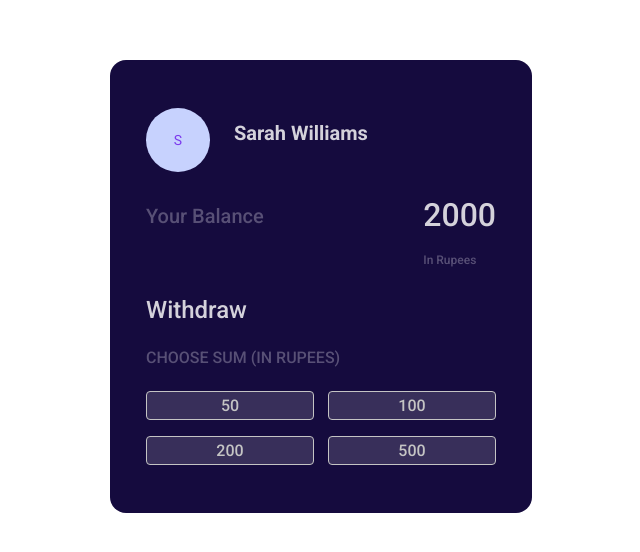
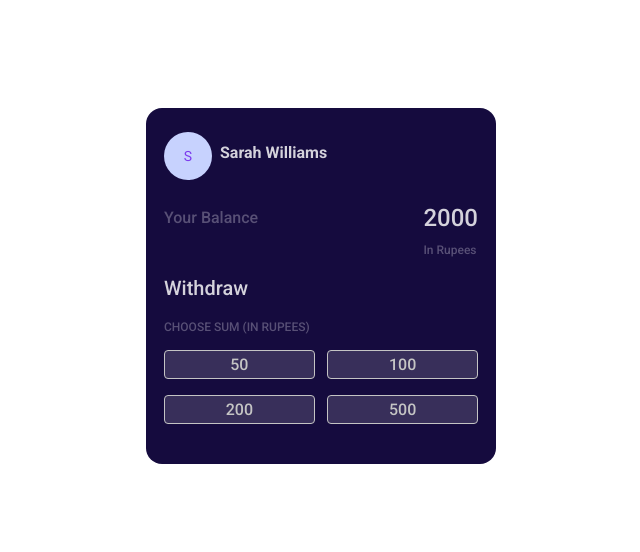
Before and after one commit to vineethsankre/React-Cash-Withdrawal, a React (Create React App) app: page / in a window 1280 px wide. Shown: the part 114-666 px from the top of the page, without its empty margins (319-959 px from the left). Built offline with nearby package versions, Linux system fonts and the light colour scheme; a web font is replaced by a local one.

Commit message:
Update index.css

```diff
--- a/src/components/DenominationItem/index.css
+++ b/src/components/DenominationItem/index.css
@@ -18,38 +18,3 @@
   padding-bottom: 4px;
   width: 100%;
 }
-
-@media screen and (min-width: 768px) {
-  .withdrawal-container {
-    width: 50%;
-    max-width: 422px;
-    padding: 48px 36px 16px 36px;
-  }
-  .profile-img {
-    height: 64px;
-    width: 64px;
-    border-radius: 32px;
-  }
-  .customer-name {
-    font-size: 20px;
-    margin-left: 16px;
-  }
-  .balance-text {
-    font-size: 20px;
-    margin-top: 8px;
-  }
-  .balance-amount {
-    font-size: 32px;
-  }
-  .currency{
-    font-size: 12px;
-  }
-  .withdraw-text {
-    font-size: 24px;
-    margin-top: 24px;
-  }
-  .choose-sum {
-    font-size: 16px;
-    margin-bottom: 24px;
-  }
-}
```
